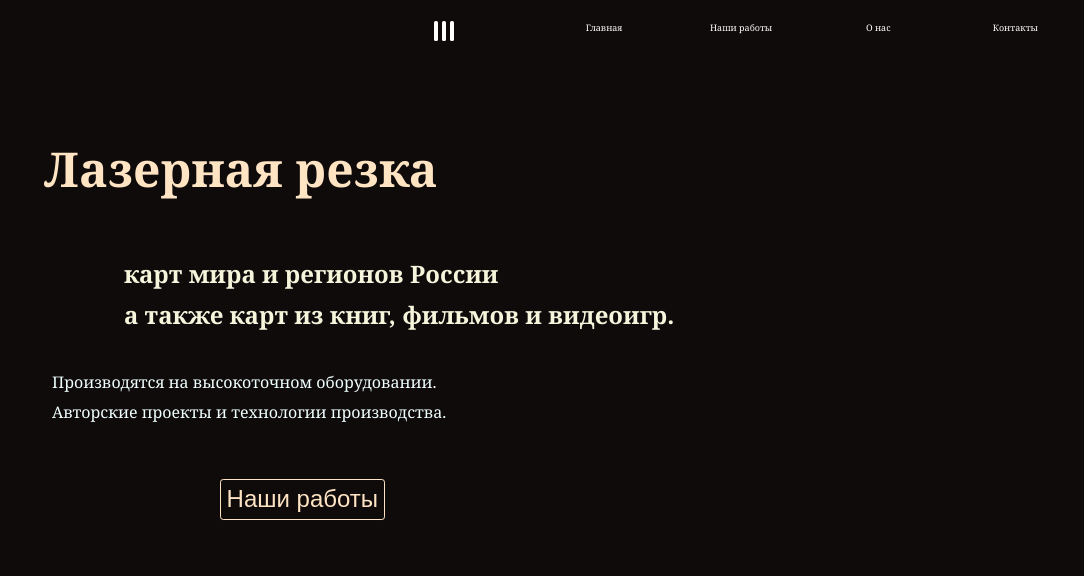
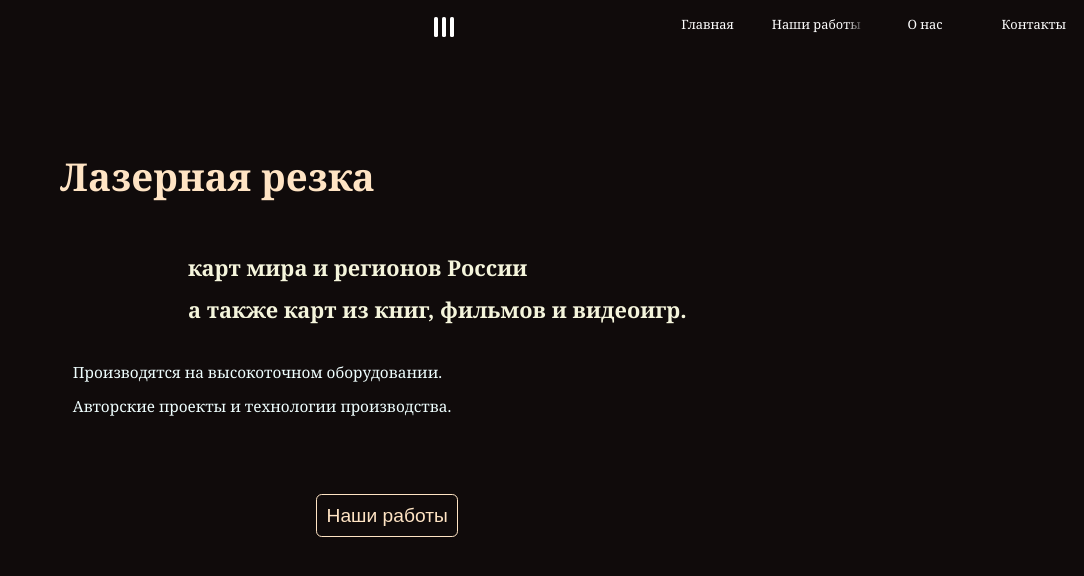
Before and after one commit to ASGoncharov-avl/Site, a React (Create React App) app in the folder 1page_site/: page / in a window 1280 px wide. Shown: the top 576 px of the page, without its empty margins (196-1280 px from the left). Built offline with nearby package versions, Linux system fonts and the light colour scheme.

Commit message:
частично поменял em на dvw

```diff
--- a/1page_site/package.json
+++ b/1page_site/package.json
@@ -9,6 +9,7 @@
     "@testing-library/user-event": "^13.5.0",
     "react": "^19.1.0",
     "react-dom": "^19.1.0",
+    "react-router": "^7.6.2",
     "react-scripts": "5.0.1",
     "web-vitals": "^2.1.4"
   },
--- a/1page_site/src/Content.css
+++ b/1page_site/src/Content.css
@@ -1,42 +1,42 @@
-.content-container h1{
+.content-container h1{  /* Лазерная резка*/
     color:bisque;
-    margin-left: -10vmin;
-    margin-bottom: 7vmin;
-    font-size: 6vmin;
+    margin-left: -10dvw;
+    margin-bottom: 4dvw;
+    font-size: 3dvw;
 }
 
-.content-container h3 {
+.content-container h3 { /* карт мира ... */
     color: beige;
-    margin-top: 1vmin;
-    font-size: 3vmin;
+    margin-top: 1dvw;
+    font-size: 1.7dvw;
 }
 
-.content-container {
-    margin-top: 10vmin;
-    margin-left: 40vmin;
+.content-container { /* Весь контейнер с заголовками, текстом и кнопкой */
+    margin-top: 8dvw;
+    margin-left: 30dvw;
 }
 
 
 
-.content-container p {
-    font-size: 2vmin;
+.content-container p { /* производятся на высокоточном ... */
+    font-size: 1.2dvw;
     color: azure;
-    margin-left: -9vmin;
-    margin-top: 1vmin;
+    margin-left: -9dvw;
+    margin-top: 1dvw;
 }
 
 p:first-child {
-    margin-top: 5vmin;
+    margin-top: 3dvw;
 }
 
-.btn_our_products {
+.btn_our_products { /* Кнопка */
     background-color: rgba(0, 0, 0, 0);
     color: bisque;
-    border-radius: 0.2rem;
+    border-radius: 0.3em;
     border: 1px solid bisque;
-    padding: 0.7vmin;
-    font-size: 3vmin;
-    margin-top: 7vmin;
-    margin-left: 12vmin;
+    padding: 0.5em;
+    font-size: 1.5dvw;
+    margin-top: 6dvw;
+    margin-left: 10dvw;
     caret-color: transparent;
 }
--- a/1page_site/src/Header/Grid2.css
+++ b/1page_site/src/Header/Grid2.css
@@ -19,7 +19,6 @@
     height: 1.2em;
     background-color: #fff;
     width: 0.2em;
-    gap: 1em;
     border-radius: 0.1em;
     transform: scaleY(1) translateY(0);
     transition: transform 1s;
@@ -30,22 +29,10 @@
     grid-template-columns: 1fr 1fr 1fr;
     transition:  transform 0.5s;
     padding: 0.2em;
-    gap: 0.3em;
+    gap: 0.3em; /* Расстояние между элементами */
 }
 
 .menu-button:hover .menu-button2{
     transform: scaleY(1.2) translateY(20%);
     transition: transform 0.5s;
 }
-
-.menu-button:hover .dropdownmenu {
-    display: block;
-    opacity: 1;
-    transition: opacity 0.5s, display 0.5s;
-}
-
-.dropdownmenu {
-    display: none;
-    opacity: 0;
-    transition: opacity 0.5s, display 0.5s;
-}
--- a/1page_site/src/Header/Header.css
+++ b/1page_site/src/Header/Header.css
@@ -13,7 +13,7 @@ body{
 
 header {
     display: grid;
-    grid-template-columns: 3fr 1fr 3fr;
+    grid-template-columns: 4fr 1fr 1fr 3fr;
 }
 
 div.header {
@@ -25,7 +25,8 @@ div.header {
     grid-template-columns: 1fr 1fr 1fr 1fr;
     justify-content: stretch;
     align-items: center;
-    font-size: 0.7vw;
+    font-size: 1dvw;
+    gap: 2%;
 }
 
 a {
@@ -37,6 +38,7 @@ a {
     -webkit-mask-image: -webkit-linear-gradient(left, rgba(0, 0, 0, 1) 0%, rgba(0,0,0,1) 80%,rgba(0, 0, 0, 0) 100%);
     overflow: hidden;
     white-space: nowrap;
+    /* background-color: blue; */
 }
 
 .menu {
--- a/1page_site/src/Header/Header.jsx
+++ b/1page_site/src/Header/Header.jsx
@@ -9,6 +9,7 @@ function Header (){
             <img src="" alt="" />
         </div>
         <Grid2 />
+        <div></div>
         <Grid3 />
     </header>
     )
```
Also changed, not shown: 1page_site/public/background.jpg (added), 1 other file (tests, documents, lock files or other folders).
